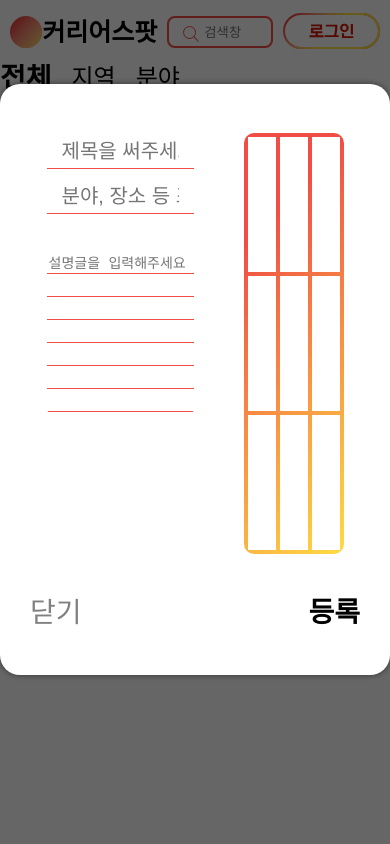
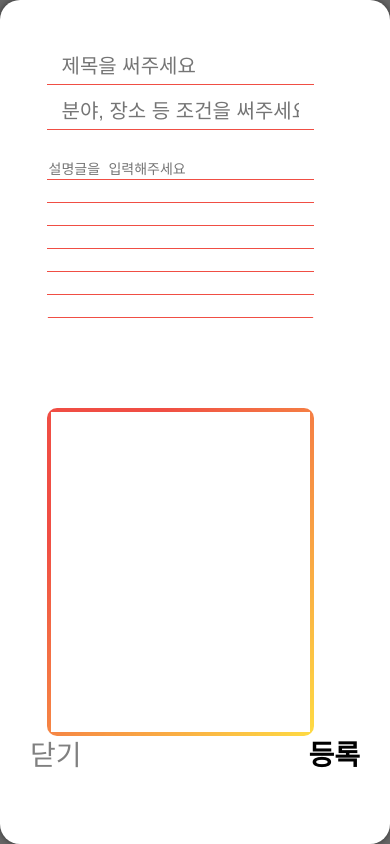
Before and after one commit to Re-Coder-3/front-end, a React (Create React App) app in the folder project/: page /search in a window 390 px wide. Both pictures are taken after a click on the element 17 px from the left and 120 px from the top of the page. Built offline with nearby package versions, Linux system fonts and the light colour scheme; what apollo-upload-client would draw is missing.

Commit message:
Feature - UploadBtn little responsive

```diff
--- a/project/src/component/Modal.js
+++ b/project/src/component/Modal.js
@@ -31,9 +31,9 @@ const ModalInner = styled.div`
   background-color: white;
   border-radius: 20px;
   width: 100%;
-  height: 70%;
+  height: ${(props) => (props.size.width > 900 ? "70%" : "100%")};
   max-width: 1200px;
-  top: 10%;
+  top: ${(props) => (props.size.width > 900 ? "10%" : "0")};
   margin: 0 auto;
   overflow: hidden;
   padding: 30px;
@@ -60,6 +60,7 @@ const Modal = ({
   closable,
   visible,
   children,
+  size,
 }) => {
   const onMaskClick = (e) => {
     // * event.target 은 현재 타겟
@@ -83,7 +84,7 @@ const Modal = ({
         tabIndex="-1"
         visible={visible}
       >
-        <ModalInner tabIndex="0" className="modal-inner">
+        <ModalInner tabIndex="0" className="modal-inner" size={size}>
           {children}
           <ButtonWrapper>
             {closable && <div onClick={close}>닫기</div>}
--- a/project/src/component/UploadBtn.js
+++ b/project/src/component/UploadBtn.js
@@ -7,24 +7,25 @@ import { useMutation, useQuery } from "@apollo/react-hooks";
 import Modal from "./Modal";
 import MyDropzone from "./MyDropzone";
 import { Pencil } from "./Icons";
+import useWindowSize from "../Hooks/useWindowSize";
 
 const MContentWrapper = styled.div`
   padding: 3% 5% 0 5%;
   width: 100%;
   height: 90%;
   display: flex;
-  flex-direction: row;
+  flex-direction: ${(props) => (props.size.width > 900 ? "row" : "column")};
 `;
 
 const MInputBox = styled.div`
-  width: 60%;
+  width: ${(props) => (props.size.width > 900 ? "60%" : "90%")};
   height: 100%;
 `;
 
 const UploadBox = styled.div`
-  width: 40%;
+  width: ${(props) => (props.size.width > 900 ? "40%" : "90%")};
   height: 90%;
-  margin-left: 50px;
+  margin-left: ${(props) => (props.size.width > 900 ? "50px" : "0")};
   margin-top: 3%;
   padding: 4px;
   background: linear-gradient(
@@ -35,7 +36,8 @@ const UploadBox = styled.div`
     #f04e44;
   border-radius: 10px;
   display: grid;
-  grid-template-columns: repeat(3, 1fr);
+  grid-template-columns: ${(props) =>
+    props.size.width > 900 ? "repeat(3, 1fr)" : "none"};
   grid-gap: 4px;
 `;
 
@@ -55,7 +57,7 @@ const Textarea = styled.textarea`
     #f04e44 23px,
     white 23px
   );
-  margin-top: 25%;
+  margin-top: ${(props) => (props.size.width > 900 ? "25%" : "10%")};
   border-style: none;
   outline: none;
   background-size: 100% 23px;
@@ -81,6 +83,7 @@ const UPLOAD_FILE = gql`
 `;
 
 export default () => {
+  const size = useWindowSize();
   const [modalVisible, setModalVisible] = useState(false);
   const title = useInput("");
   const hashtag = useInput("");
@@ -111,24 +114,28 @@ export default () => {
           closable={true}
           maskClosable={true}
           onClose={closeModal}
+          size={size}
         >
-          <MContentWrapper>
-            <MInputBox>
+          <MContentWrapper size={size}>
+            <MInputBox size={size}>
               <MInput placeholder={"제목을 써주세요"} {...title}></MInput>
               <MInput
                 placeholder={"분야, 장소 등 조건을 써주세요"}
                 {...hashtag}
               ></MInput>
               <Textarea
+                size={size}
                 rows={"7"}
                 placeholder={"설명글을 입력해주세요"}
                 onChange={onChange}
               ></Textarea>
             </MInputBox>
-            <UploadBox>
-              {UPLOAD_BOX_COUNT.map(() => (
+            <UploadBox size={size}>
+              {size.width > 900 ? (
+                UPLOAD_BOX_COUNT.map(() => <MyDropzone></MyDropzone>)
+              ) : (
                 <MyDropzone></MyDropzone>
-              ))}
+              )}
             </UploadBox>
           </MContentWrapper>
         </Modal>
```
